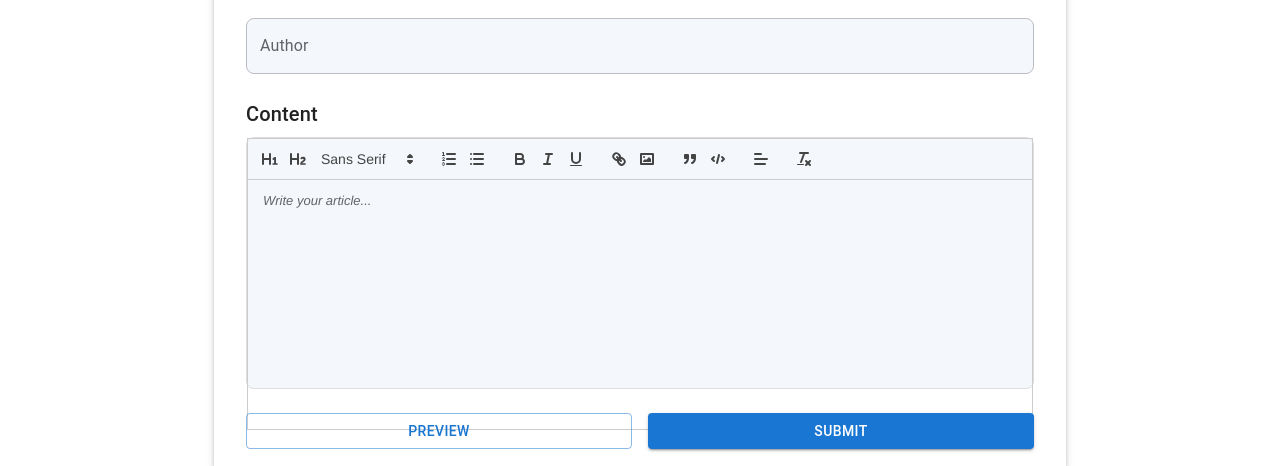
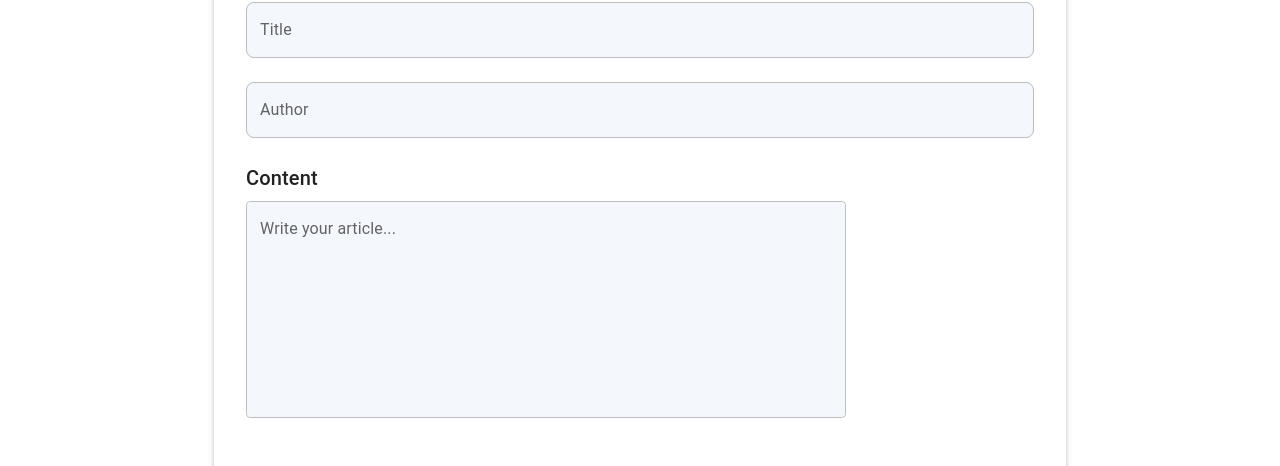
Before and after one commit to SAD-Enjoyers/SAD_Frontend, a React (Vite) app: page /AddArticle in a window 1280 px wide. Shown: the part 196-662 px from the top of the page. Built offline with nearby package versions, Linux system fonts and the light colour scheme; no server answers.

Commit message:
refactor: replace ReactQuill editor with MUI TextField for better integration and simplicity

```diff
--- a/src/features/Articles/AddArticle/AddArticle.jsx
+++ b/src/features/Articles/AddArticle/AddArticle.jsx
@@ -74,7 +74,7 @@ const AddArticle = () => {
     if (validateFields()) setShowPreview(true);
   };
   return (
-    <Container maxWidth="md" sx={{ marginTop: 6 }}>
+    <Container maxWidth="md" sx={{ marginTop: 14 ,marginBottom:14 }}>
       <Paper elevation={3} sx={{ padding: 4, borderRadius: 4, animation: `${fadeIn} 0.5s ease-out` }}>
         <Typography variant="h4" align="center" gutterBottom>
           Add New Article
@@ -112,35 +112,31 @@ const AddArticle = () => {
               }}
             />
           </Box>
-          <Box sx={{ marginBottom: 3 }}>
+          <Box sx={{ marginBottom: 7 }}>
   <Typography variant="h6" gutterBottom>
     Content
   </Typography>
-            <ReactQuill
-              theme="snow"
+      <TextField
+        id="content-editor"
+        label="Write your article..."
+        multiline
+        rows={8} // تعداد خطوط اولیه
         value={formData.content}
-              onChange={(value) => handleChange("content", value)}
+        onChange={(e) => handleChange("content", e.target.value)}
         placeholder="Write your article..."
-              modules={{
-                toolbar: [
-                  [{ header: "1" }, { header: "2" }, { font: [] }],
-                  [{ list: "ordered" }, { list: "bullet" }],
-                  ["bold", "italic", "underline"],
-                  ["link", "image"], // اضافه کردن آیکون تصویر در نوار ابزار
-                  ["blockquote", "code-block"],
-                  [{ align: [] }],
-                  ["clean"],
-                ],
-              }}
-              style={{
-                height: "250px",
-                border: errors.content ? "1px solid red" : "1px solid #ddd",
+        variant="outlined"
+        error={!!errors.content} // نمایش خطا در صورت وجود
+        helperText={errors.content ? "This field is required." : ""}
+        sx={{
+          width: "100%",
+          maxWidth: "600px", // محدود کردن عرض
+          backgroundColor: "#f4f7fc",
           borderRadius: "8px",
-                backgroundColor: "#f4f7fc",
-                fontFamily: "'Roboto', sans-serif", // اضافه کردن فونت
+          fontFamily: "'Roboto', sans-serif",
         }}
       />
     </Box>
+
           <Box display="flex" gap={2}>
             <Button variant="outlined" onClick={handlePreview} fullWidth>
               Preview
```
Lines whose indentation alone changed are shown as unchanged.
